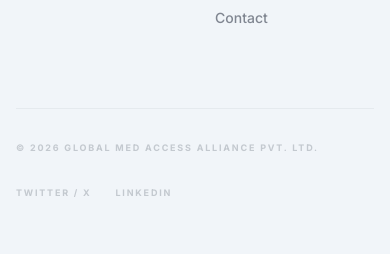
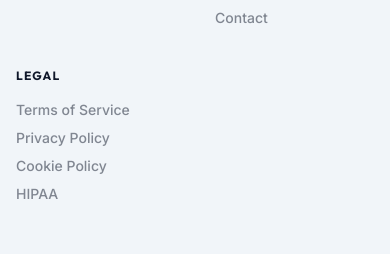
Before and after one commit to markwilliams77/gmaa-platform, a React (Vite) app in the folder Website/: page / in a window 390 px wide. Shown: the part 4299-4553 px from the top of the page. Built offline with nearby package versions, Linux system fonts and the light colour scheme; no server answers.

Commit message:
mobile view policy fixtures

```diff
--- a/Website/src/components/Layout.tsx
+++ b/Website/src/components/Layout.tsx
@@ -271,7 +271,7 @@ export default function Layout() {
                   </li>
                 </ul>
               </div>
-              <div className="hidden lg:block space-y-4">
+              <div className="space-y-4">
                 <h4 className="text-xs font-bold uppercase tracking-widest text-navy">
                   Legal
                 </h4>
```
